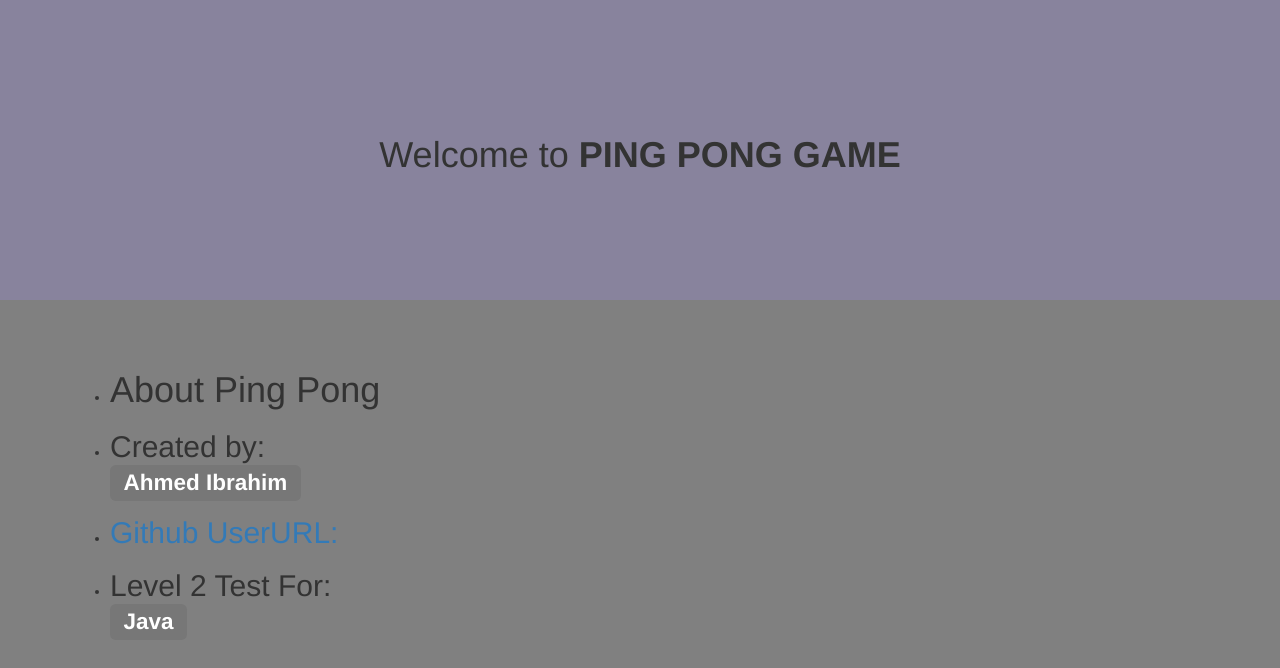
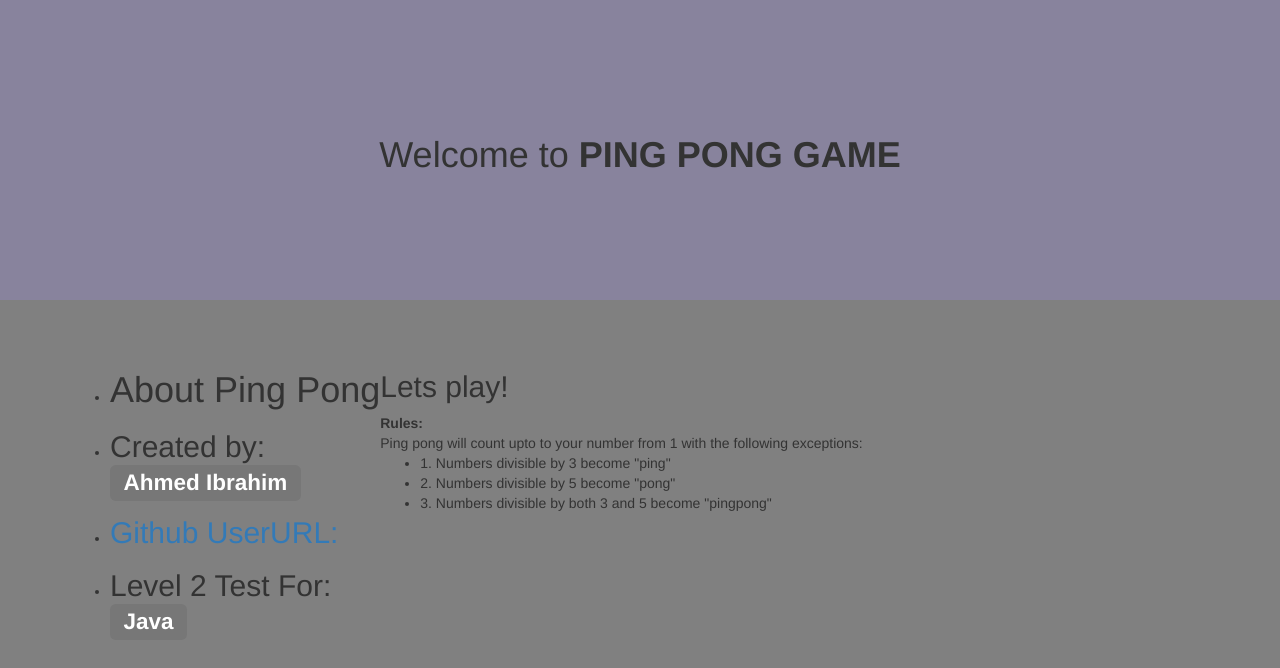
Before and after one commit to ahmo10/moringa-pingpong, a plain HTML site: page index.html in a window 1280 px wide. Drawn offline with nearby package versions, Linux system fonts and the light colour scheme.

Commit message:
adding the game instruction

```diff
--- a/index.html
+++ b/index.html
@@ -25,5 +25,16 @@
         </ul>
 
       </div>
+      <div class="mainContainer">
+        <div class="contentSection">
+          <h2 class="header--small">Lets play!</h2>
+          <span><strong>Rules:</strong></span>
+          <div><span>Ping pong will count upto to your number from 1 with the following exceptions:</span>
+            <ul>
+              <li>1. Numbers divisible by 3 become "ping"</li>
+              <li>2. Numbers divisible by 5 become "pong"</li>
+              <li>3. Numbers divisible by both 3 and 5 become "pingpong"</li>
+            </ul>
+          </div>
 </body>
 </html>
```
Lines whose indentation alone changed are shown as unchanged.
